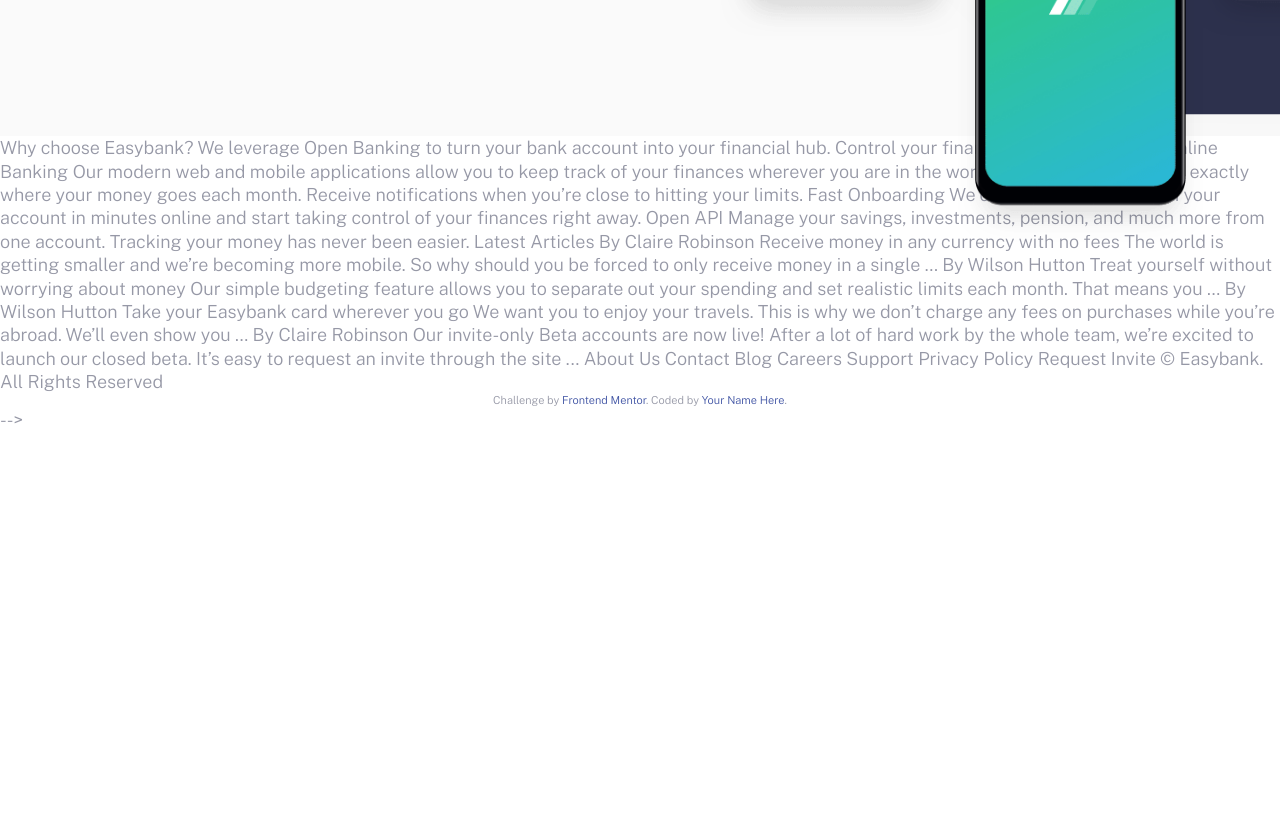
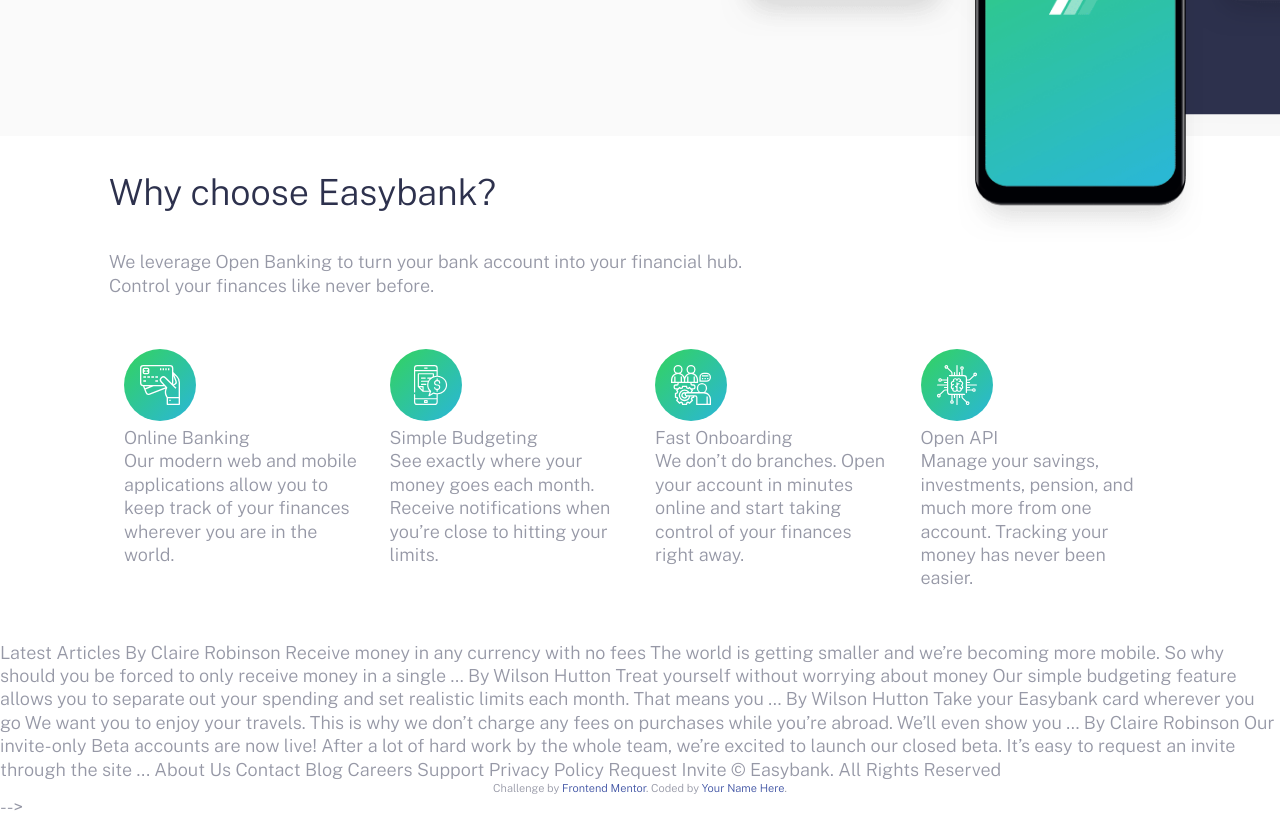
Before and after one commit to codeking4u/banking_website, a website: page index.html in a window 1280 px wide. Shown: the part 600-1419 px from the top of the page. Before the commit the page ends 1031 px from the top, so only its background shows below. Drawn offline with nearby package versions, Linux system fonts and the light colour scheme.

Commit message:
features section

```diff
--- a/app/scss/_globals.scss
+++ b/app/scss/_globals.scss
@@ -27,6 +27,34 @@
 
 h1, h2, h3 {
     margin-top: 0;
+    font-weight: 300;
+    line-height: 1.15;
+    color: $darkBlue;
+}
+
+h1 {
+    font-size: 2.31rem;
+    margin-bottom: 1.5rem;
+
+    @include breakpoint-up(large) {
+        font-size: $font-xlarge;
+    }
+}
+
+h2 {
+    font-size: 1.875rem;
+    margin-bottom: 1.5625rem;
+
+    @include breakpoint-up(large) {
+        font-size: 2.25rem;
+        margin-bottom: 2.25rem;
+    }
+
+}
+
+p {
+    line-height: 1.5rem;
+    margin-bottom: 2.25rem;
 }
 
 a,a:visited, a:hover{
--- /dev/null
+++ b/app/scss/components/_feature.scss
@@ -0,0 +1,42 @@
+.feature {
+
+    &__intro {
+        @include breakpoint-up(large) {
+            width: 60%;
+        }
+    }
+
+    &__grid {
+
+        @include breakpoint-up(medium) {
+            display: flex;
+            flex-wrap: wrap;
+        }
+
+    }
+
+    &__item {
+
+        padding: 0.9375rem;
+
+        @include breakpoint-up(medium) {
+            flex: 1 0 50%
+        }
+
+        @include breakpoint-up(large) {
+            flex: 1;
+        }
+    }
+
+    &__icon {
+
+    }
+
+    &__title {
+
+    }
+
+    &__description {
+
+    }
+}
--- a/app/scss/components/_hero.scss
+++ b/app/scss/components/_hero.scss
@@ -80,22 +80,5 @@
             text-align: left;
 
         }
-
-        h1 {
-            font-weight: 300;
-            font-size: 2.31rem;
-            line-height: 1.15;
-            color: $darkBlue;
-            margin-bottom: 1.5rem;
-
-            @include breakpoint-up(large) {
-                font-size: $font-xlarge;
-            }
-        }
-
-        p {
-            line-height: 1.5rem;
-            margin-bottom: 2.25rem;
-        }
     }
 }
--- a/app/scss/style.scss
+++ b/app/scss/style.scss
@@ -6,3 +6,4 @@
 /* components */
 @import './components/header';
 @import './components/hero';
+@import './components/feature';
--- a/index.html
+++ b/index.html
@@ -70,29 +70,86 @@
     </div>
   </section>
 
+  <section class="features container container--pall">
+    <div class="feature__intro">
+      <h2>Why choose Easybank?</h2>
+      <p>We leverage Open Banking to turn your bank account into your financial hub. Control
+        your finances like never before.</p>
+    </div>
+
+    <div class="feature__grid">
+      <div class="feature__item">
+        <div class="feature__icon">
+          <img src="/images/icon-online.svg" >
+        </div>
+        <div class="feature__title">
+          Online Banking
+        </div>
+        <div class="feature__description">
+          Our modern web and mobile applications allow you to keep track of your finances
+  wherever you are in the world.
+        </div>
+      </div>
+      <div class="feature__item">
+        <div class="feature__icon">
+          <img src="/images/icon-budgeting.svg" >
+        </div>
+        <div class="feature__title">
+          Simple Budgeting
+        </div>
+        <div class="feature__description">
+          See exactly where your money goes each month. Receive notifications when you’re
+  close to hitting your limits.
+        </div>
+      </div>
+      <div class="feature__item">
+        <div class="feature__icon">
+          <img src="/images/icon-onboarding.svg" >
+        </div>
+        <div class="feature__title">
+          Fast Onboarding
+        </div>
+        <div class="feature__description">
+          We don’t do branches. Open your account in minutes online and start taking control
+  of your finances right away.
+        </div>
+      </div>
+      <div class="feature__item">
+        <div class="feature__icon">
+          <img src="/images/icon-api.svg" >
+        </div>
+        <div class="feature__title">
+          Open API
+        </div>
+        <div class="feature__description">
+          Manage your savings, investments, pension, and much more from one account. Tracking
+  your money has never been easier.
+        </div>
+      </div>
+    </div>
+  </section>
 
 
 
-  Why choose Easybank?
 
-  We leverage Open Banking to turn your bank account into your financial hub. Control
-  your finances like never before.
 
-  Online Banking
-  Our modern web and mobile applications allow you to keep track of your finances
-  wherever you are in the world.
 
-  Simple Budgeting
-  See exactly where your money goes each month. Receive notifications when you’re
-  close to hitting your limits.
 
-  Fast Onboarding
-  We don’t do branches. Open your account in minutes online and start taking control
-  of your finances right away.
 
-  Open API
-  Manage your savings, investments, pension, and much more from one account. Tracking
-  your money has never been easier.
+
+
+
+
+
+
+
+
+
+
+
+
+
+
 
 
 
```
Also changed, not shown: app/scss/style.css, 1 other file.
